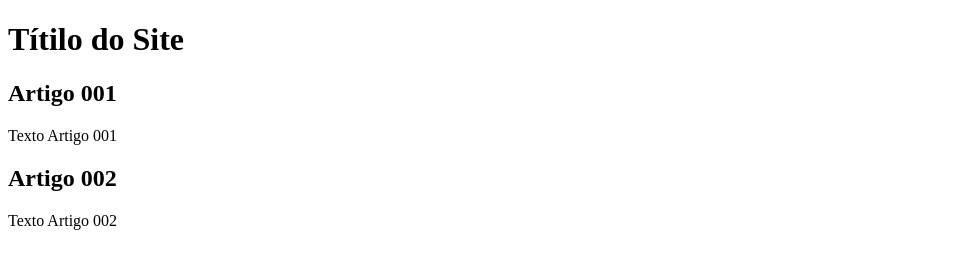
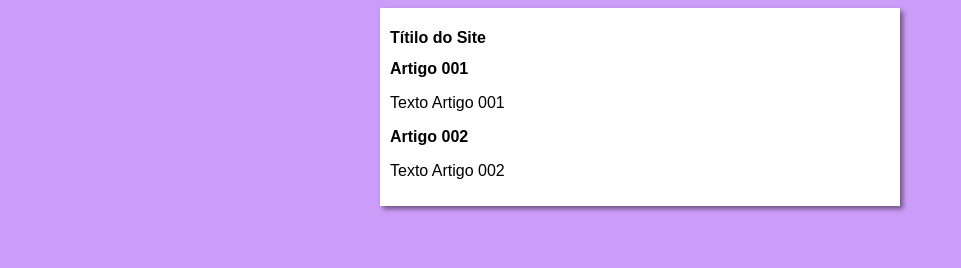
Before and after one commit to WarmesonAlencar/projeto-site, a plain HTML site: page index.html in a window 1280 px wide. Shown: the whole page, without its empty margins (0-961 px from the left). Drawn offline with Linux system fonts and the light colour scheme.

Commit message:
iniciei o design

```diff
--- /dev/null
+++ b/estilos/styles.css
@@ -0,0 +1,16 @@
+* {
+    font-family: Arial, Helvetica, sans-serif;
+    font-size: 16px;
+}
+
+body {
+    background-color: rgb(204, 157, 248);
+}
+
+main {
+    background-color: white;
+    width: 500px;
+    margin:auto;
+    padding: 10px;
+    box-shadow: 3px 3px 5px rgb(0, 0, 0, 0.473);
+}
--- a/index.html
+++ b/index.html
@@ -4,6 +4,7 @@
     <meta charset="UTF-8">
     <meta name="viewport" content="width=device-width, initial-scale=1.0">
     <title>Título do Site</title>
+    <link rel="stylesheet" href="estilos/styles.css">
 </head>
 <body>
     <main>
```
